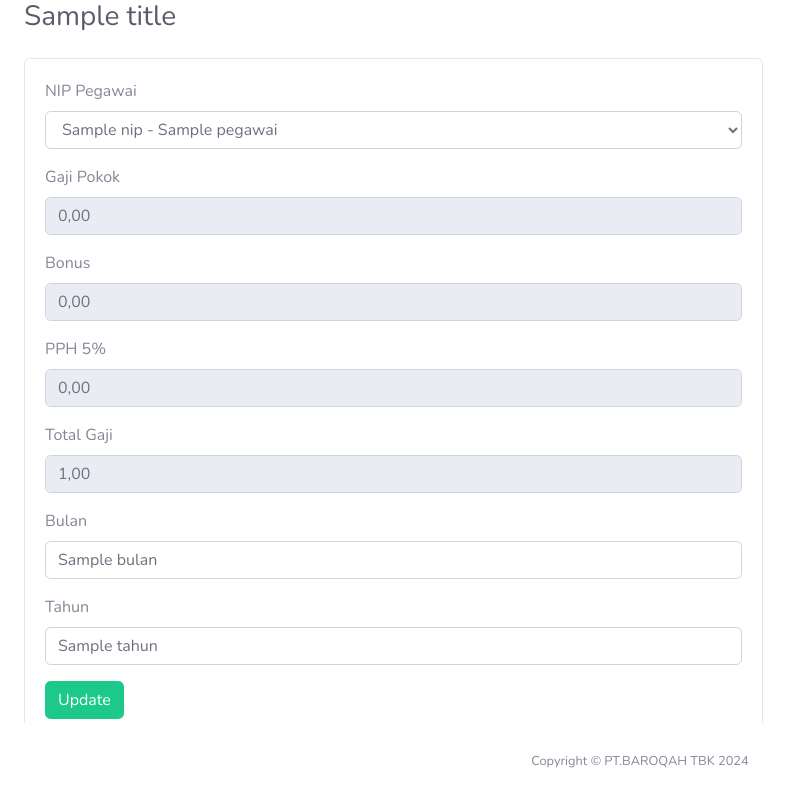
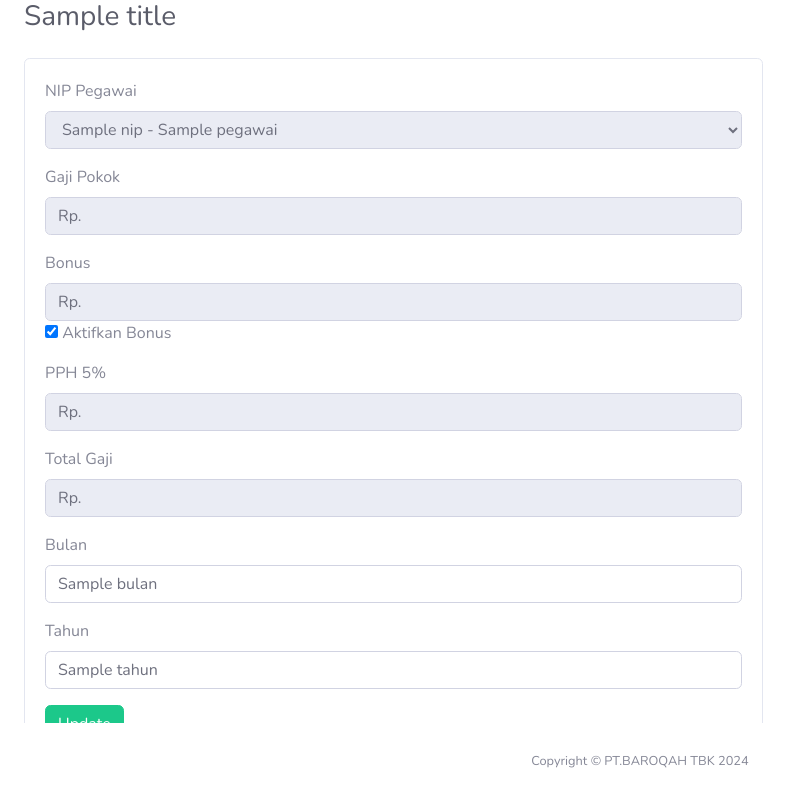
Before and after one commit to Hafidzurr/penggajian, a PHP site: the page made by application/views/admin/updateDataGaji.php in a window 1280 px wide. Shown: the whole page, without its empty margins (0-802 px from the left). Run offline with PHP 8.4, Linux system fonts and the light colour scheme; the template is opened without the code that fills it: most values are stand-ins (such as "Sample title", 1, 10 or a date in 2020); data that the repository does not hold is empty.

Commit message:
third commit

```diff
--- a/application/views/admin/updateDataGaji.php
+++ b/application/views/admin/updateDataGaji.php
@@ -12,11 +12,16 @@
 			<?php foreach ($gaji as $g): ?>
 				<form method="POST" action="<?php echo base_url('admin/dataGaji/updateDataAksi') ?>">
 
+					<input type="hidden" name="ID_Gaji" value="<?php echo $g->ID_Gaji ?>">
+
 					<div class="form-group">
 						<label>NIP Pegawai</label>
-						<select name="Pegawai_NIP" class="form-control">
+						<select name="Pegawai_NIP" id="Pegawai_NIP" class="form-control" readonly>
 							<?php foreach ($pegawai as $p): ?>
-								<option value="<?php echo $p->NIP ?>" <?php echo ($g->Pegawai_NIP == $p->NIP) ? 'selected' : '' ?>><?php echo $p->NIP . ' - ' . $p->Nama ?></option>
+								<option value="<?php echo $p->NIP ?>" data-gaji="<?php echo $p->Gaji_Pokok ?>"
+									data-bonus="<?php echo $p->Persentase_Bonus ?>" <?php echo ($g->Pegawai_NIP == $p->NIP) ? 'selected' : '' ?>>
+									<?php echo $p->NIP . ' - ' . $p->Nama ?>
+								</option>
 							<?php endforeach; ?>
 						</select>
 						<?php echo form_error('Pegawai_NIP', '<div class="text-small text-danger"></div>') ?>
@@ -24,29 +29,31 @@
 
 					<div class="form-group">
 						<label>Gaji Pokok</label>
-						<input type="text" name="Gaji_Pokok" class="form-control"
-							value="<?php echo number_format($g->Gaji_Pokok, 2, ',', '.') ?>" readonly>
+						<input type="text" name="Gaji_Pokok" id="Gaji_Pokok" class="form-control"
+							value="<?php echo 'Rp. ' . number_format($g->Gaji_Pokok, 0, ',', '.'); ?>" readonly>
 						<?php echo form_error('Gaji_Pokok', '<div class="text-small text-danger"></div>') ?>
 					</div>
 
 					<div class="form-group">
 						<label>Bonus</label>
-						<input type="text" name="Bonus" class="form-control"
-							value="<?php echo number_format($g->Bonus, 2, ',', '.') ?>" readonly>
+						<input type="text" name="Bonus" id="Bonus" class="form-control"
+							value="<?php echo 'Rp. ' . number_format($g->Bonus, 0, ',', '.'); ?>" readonly>
 						<?php echo form_error('Bonus', '<div class="text-small text-danger"></div>') ?>
+						<input type="checkbox" id="enable_bonus" <?php echo ($g->Bonus > 0) ? 'checked' : '' ?>> Aktifkan
+						Bonus
 					</div>
 
 					<div class="form-group">
 						<label>PPH 5%</label>
-						<input type="text" name="PPH_5" class="form-control"
-							value="<?php echo number_format($g->PPH_5, 2, ',', '.') ?>" readonly>
+						<input type="text" name="PPH_5" id="PPH_5" class="form-control"
+							value="<?php echo 'Rp. ' . number_format($g->PPH_5, 0, ',', '.'); ?>" readonly>
 						<?php echo form_error('PPH_5', '<div class="text-small text-danger"></div>') ?>
 					</div>
 
 					<div class="form-group">
 						<label>Total Gaji</label>
-						<input type="text" name="Total_Gaji" class="form-control"
-							value="<?php echo number_format($g->Total_Gaji, 2, ',', '.') ?>" readonly>
+						<input type="text" name="Total_Gaji" id="Total_Gaji" class="form-control"
+							value="<?php echo 'Rp. ' . number_format($g->Total_Gaji, 0, ',', '.'); ?>" readonly>
 						<?php echo form_error('Total_Gaji', '<div class="text-small text-danger"></div>') ?>
 					</div>
 
@@ -62,11 +69,75 @@
 						<?php echo form_error('Tahun', '<div class="text-small text-danger"></div>') ?>
 					</div>
 
-					<input type="hidden" name="ID_Gaji" value="<?php echo $g->ID_Gaji ?>">
+					<button type="submit" class="btn btn-success">Update</button>
 
-					<button type="submit" class="btn btn-success">Update</button>
 				</form>
 			<?php endforeach; ?>
 		</div>
 	</div>
+
 </div>
+
+<script>
+	function formatRupiah(angka) {
+		var number_string = angka.toString(),
+			sisa = number_string.length % 3,
+			rupiah = number_string.substr(0, sisa),
+			ribuan = number_string.substr(sisa).match(/\d{3}/gi);
+
+		if (ribuan) {
+			separator = sisa ? '.' : '';
+			rupiah += separator + ribuan.join('.');
+		}
+
+		return 'Rp. ' + rupiah;
+	}
+
+	document.getElementById('Pegawai_NIP').addEventListener('change', function () {
+		const selectedOption = this.options[this.selectedIndex];
+		const gajiPokok = selectedOption.getAttribute('data-gaji');
+		const persentaseBonus = selectedOption.getAttribute('data-bonus');
+		const enableBonus = document.getElementById('enable_bonus').checked;
+
+		const bonus = enableBonus ? (parseFloat(gajiPokok) * parseFloat(persentaseBonus) / 100) : 0;
+		const pph = (parseFloat(gajiPokok) + bonus) * 0.05;
+		const totalGaji = parseFloat(gajiPokok) + bonus - pph;
+
+		document.getElementById('Gaji_Pokok').value = formatRupiah(gajiPokok.toString(), 'Rp. ');
+		document.getElementById('Bonus').value = formatRupiah(bonus.toFixed(2).toString(), 'Rp. ');
+		document.getElementById('PPH_5').value = formatRupiah(pph.toFixed(2).toString(), 'Rp. ');
+		document.getElementById('Total_Gaji').value = formatRupiah(totalGaji.toFixed(2).toString(), 'Rp. ');
+	});
+
+	document.getElementById('enable_bonus').addEventListener('change', function () {
+		const selectedOption = document.getElementById('Pegawai_NIP').options[document.getElementById('Pegawai_NIP').selectedIndex];
+		const gajiPokok = selectedOption.getAttribute('data-gaji');
+		const persentaseBonus = selectedOption.getAttribute('data-bonus');
+		const enableBonus = this.checked;
+
+		const bonus = enableBonus ? (parseFloat(gajiPokok) * parseFloat(persentaseBonus) / 100) : 0;
+		const pph = (parseFloat(gajiPokok) + bonus) * 0.05;
+		const totalGaji = parseFloat(gajiPokok) + bonus - pph;
+
+		document.getElementById('Bonus').value = formatRupiah(bonus.toFixed(2).toString(), 'Rp. ');
+		document.getElementById('PPH_5').value = formatRupiah(pph.toFixed(2).toString(), 'Rp. ');
+		document.getElementById('Total_Gaji').value = formatRupiah(totalGaji.toFixed(2).toString(), 'Rp. ');
+	});
+
+	// Initial calculation for pre-filled values
+	document.addEventListener('DOMContentLoaded', function () {
+		const selectedOption = document.getElementById('Pegawai_NIP').options[document.getElementById('Pegawai_NIP').selectedIndex];
+		const gajiPokok = selectedOption.getAttribute('data-gaji');
+		const persentaseBonus = selectedOption.getAttribute('data-bonus');
+		const enableBonus = document.getElementById('enable_bonus').checked;
+
+		const bonus = enableBonus ? (parseFloat(gajiPokok) * parseFloat(persentaseBonus) / 100) : 0;
+		const pph = (parseFloat(gajiPokok) + bonus) * 0.05;
+		const totalGaji = parseFloat(gajiPokok) + bonus - pph;
+
+		document.getElementById('Gaji_Pokok').value = formatRupiah(gajiPokok.toString(), 'Rp. ');
+		document.getElementById('Bonus').value = formatRupiah(bonus.toFixed(2).toString(), 'Rp. ');
+		document.getElementById('PPH_5').value = formatRupiah(pph.toFixed(2).toString(), 'Rp. ');
+		document.getElementById('Total_Gaji').value = formatRupiah(totalGaji.toFixed(2).toString(), 'Rp. ');
+	});
+</script>
```
Also changed, not shown: application/controllers/admin/DataGaji.php (+9 -6 lines), application/views/admin/tambahDataGaji.php (+36 -15 lines).
